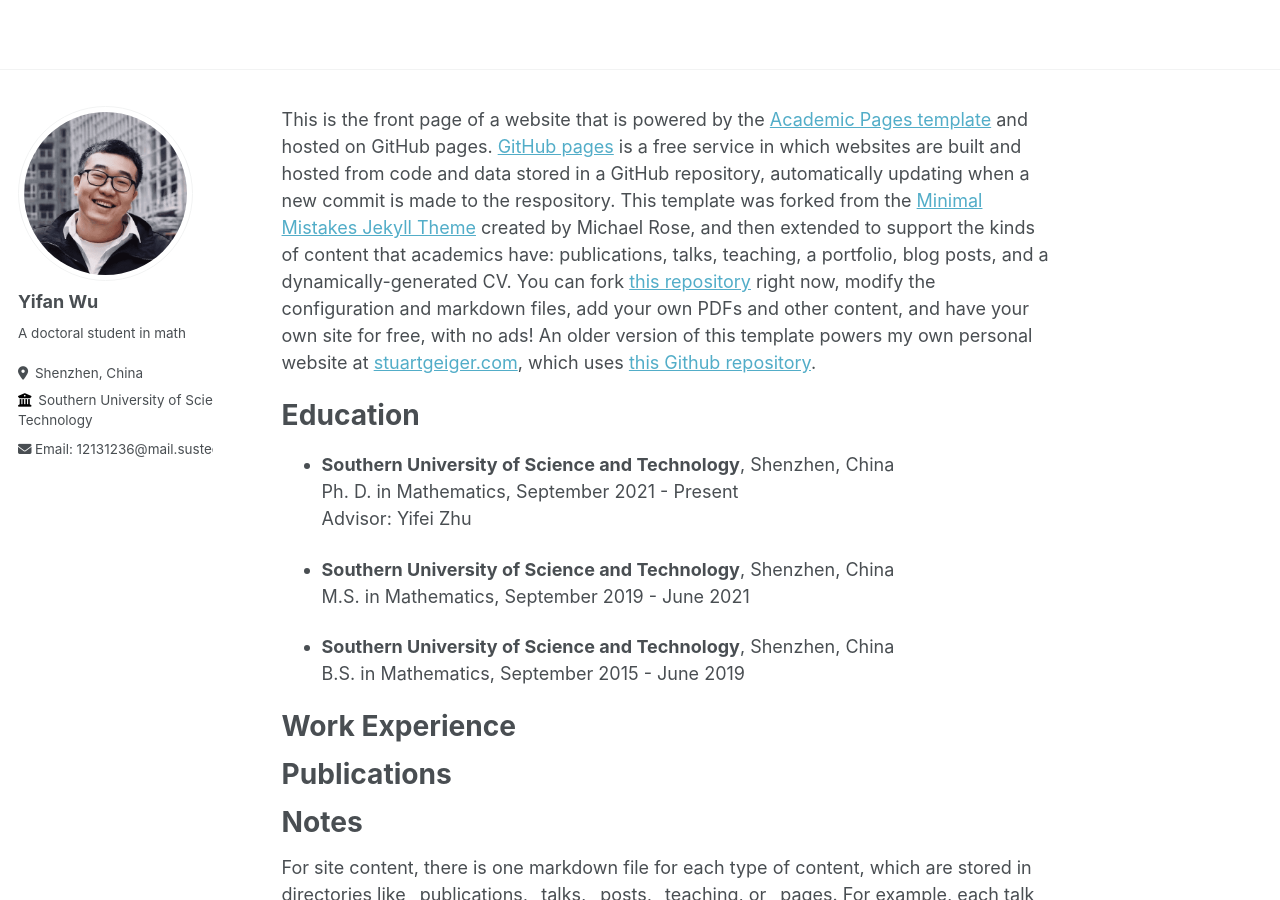
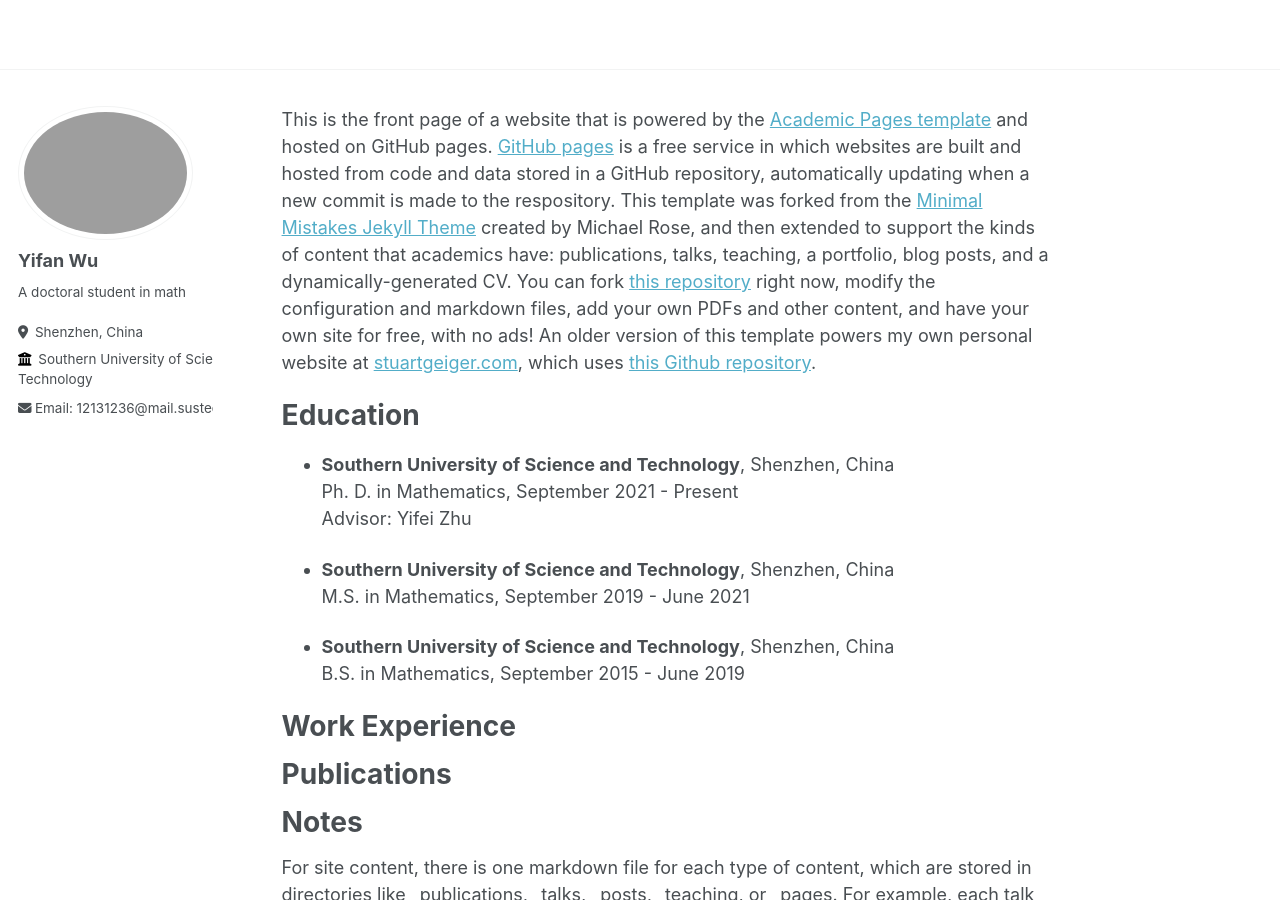
Before and after one commit to Wuyf19970105/Wuyf19970105.github.io, a Jekyll site: the page built from _pages/about.md, in a window 1280 px wide and 900 px high. Built offline with Jekyll 4.4.1, drawn with Linux system fonts in a browser that asks for light colours.

Commit message:
Update _config.yml
Signed-off-by: Yifan Wu <148335396+Wuyf19970105@users.noreply.github.com>

```diff
--- a/_config.yml
+++ b/_config.yml
@@ -21,8 +21,8 @@ repository               : "academicpages/academicpages.github.io"
 #               Additional customization can be done by editing /_includes/author-profile.html
 author:
   # Biographic information
-  avatar           : "avatar-1.png"
-  name             : "    Yifan Wu"
+  avatar           : " "
+  name             : "Yifan Wu"
   pronouns         : # example: "she/her"
   bio              : "A doctoral student in math"
   location         : "Shenzhen, China"
```
